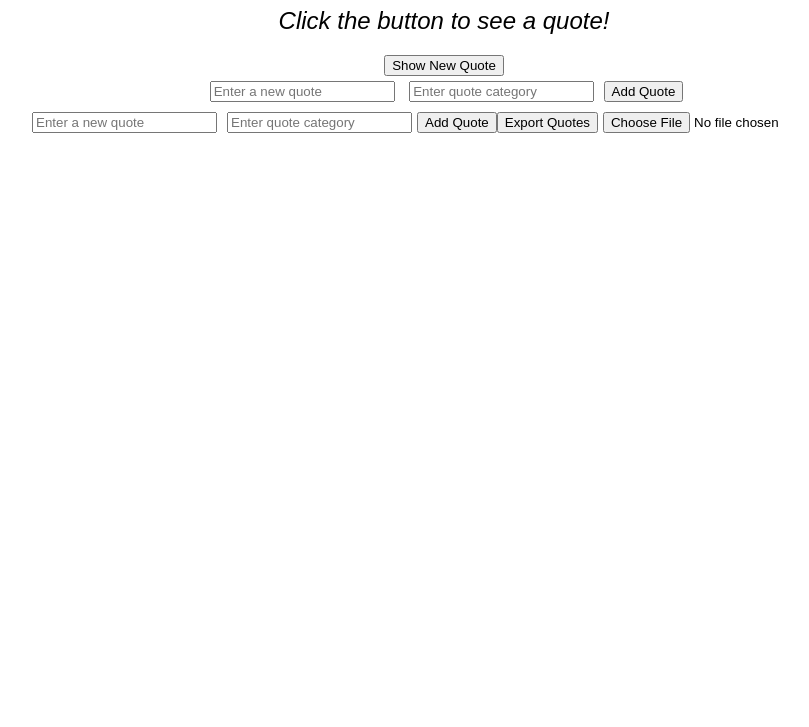
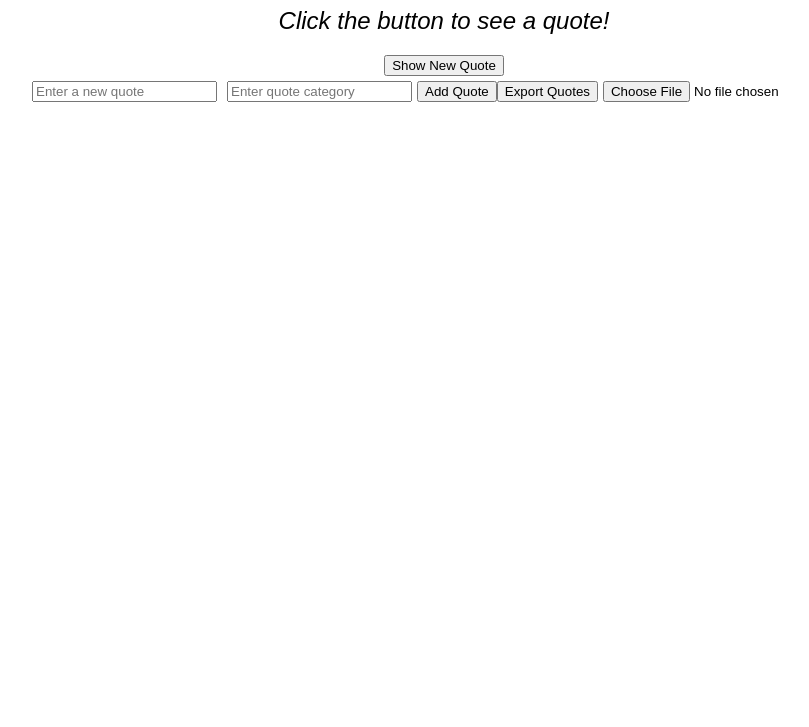
Before and after one commit to Natihan/alx_fe_javascript, a plain HTML site: page dom-manipulation/index.html in a window 1280 px wide. Shown: the part 73-800 px from the top of the page, without its empty margins (196-1005 px from the left). Drawn offline with Linux system fonts and the light colour scheme.

Commit message:
Update index.html

```diff
--- a/dom-manipulation/index.html
+++ b/dom-manipulation/index.html
@@ -24,11 +24,7 @@
     <h1>Dynamic Quote Generator</h1>
     <div id="quoteDisplay">Click the button to see a quote!</div>
     <button id="newQuote">Show New Quote</button>
-    <div>
-        <input id="newQuoteText" type="text" placeholder="Enter a new quote" />
-        <input id="newQuoteCategory" type="text" placeholder="Enter quote category" />
-        <button onclick="addQuote()">Add Quote</button>
-    </div>
+    <div id="formContainer"></div> <!-- Placeholder for dynamic form -->
     <script src="script.js"></script>
 </body>
 </html>
```
